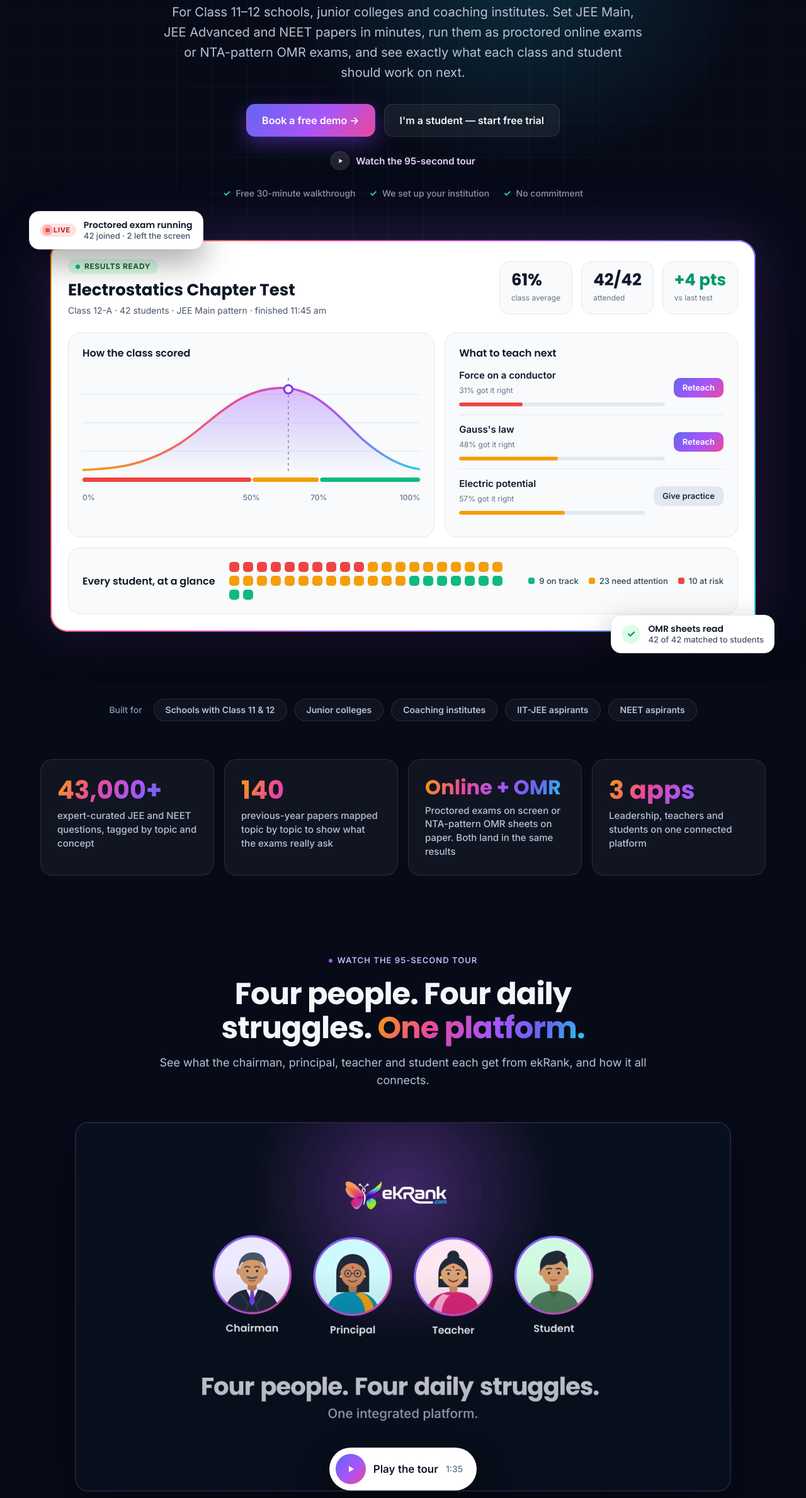
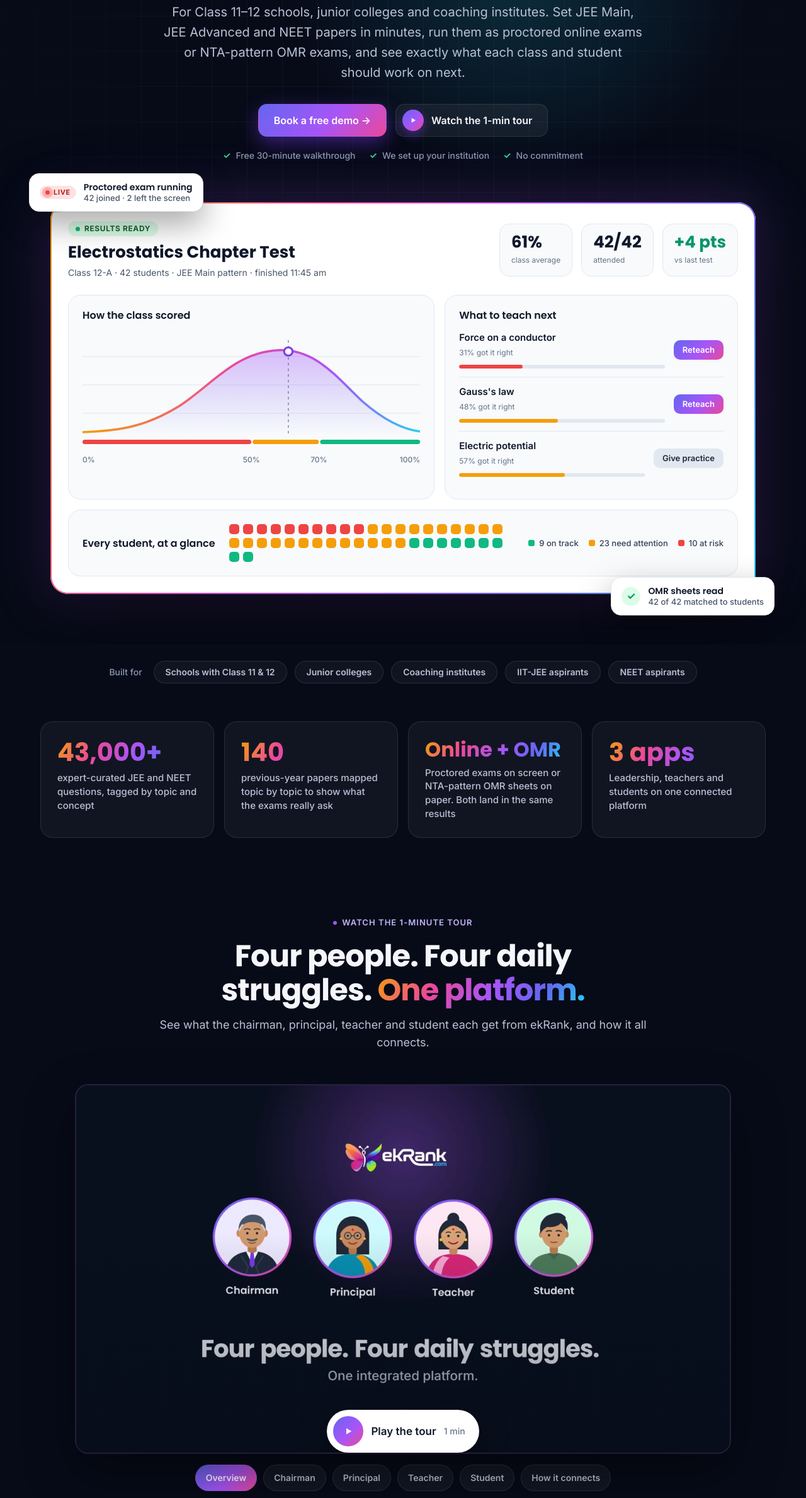
Before and after one commit to Arjun-nuerax/nuerax-website, a plain HTML site: page index.html in a window 1280 px wide. Shown: the part 384-2762 px from the top of the page at 63% size. Drawn offline with Linux system fonts and the light colour scheme.

Commit message:
Tour video, partners section, hero tour button (1-min wording)

```diff
--- a/index.html
+++ b/index.html
@@ -529,6 +529,10 @@ footer{border-top:1px solid var(--line);padding:44px 0 56px}
 .foot-apps{display:flex;flex-wrap:wrap;align-items:center;justify-content:space-between;gap:14px 24px;margin:28px 0 0;padding:22px 0 0;border-top:1px solid var(--line)}
 .foot-apps>b{font:600 15px/1.3 var(--head);color:var(--ink)}
 @media (max-width:520px){.foot-apps{justify-content:flex-start}.stores{width:100%}.store-badge{flex:1 1 150px;justify-content:center}}
+/* Hero tour button */
+.btn-tour{gap:12px;padding-left:10px}
+.bt-dot{width:34px;height:34px;border-radius:50%;display:grid;place-items:center;background:var(--grad2);color:#fff;box-shadow:0 6px 16px rgba(124,58,237,.45);transition:transform .2s}
+.btn-tour:hover .bt-dot{transform:scale(1.08)}
 /* Product tour video */
 .tour-sec{padding-top:24px}
 .tour{max-width:1040px;margin:0 auto}
@@ -627,9 +631,8 @@ footer{border-top:1px solid var(--line);padding:44px 0 56px}
       <p class="sub"><span class="sub-who">For Class 11–12 schools, junior colleges and coaching institutes. </span>Set JEE Main, JEE Advanced and NEET papers in minutes, run them as proctored online exams or NTA-pattern OMR exams, and see exactly what each class and student should work on next.</p>
       <div class="cta">
         <a class="btn btn-p" href="#demo">Book a free demo →</a>
-        <a class="btn btn-g" href="#students">I'm a student — start free trial</a>
+        <a class="btn btn-g btn-tour" href="#tour" data-tour-play="0" aria-label="Watch the 1-minute product tour"><span class="bt-dot"><svg width="14" height="14" viewBox="0 0 24 24" fill="currentColor" aria-hidden="true"><path d="M8 5.5v13l11-6.5z"/></svg></span>Watch the 1-min tour</a>
       </div>
-      <a class="tour-link" href="#tour" data-tour-play="0"><span class="tl-dot"><svg width="18" height="18" viewBox="0 0 24 24" fill="currentColor" aria-hidden="true"><path d="M8 5.5v13l11-6.5z"/></svg></span>Watch the 95-second tour</a>
       <div class="reassure"><span>Free 30-minute walkthrough</span><span>We set up your institution</span><span>No commitment</span></div>
     </div>
 
@@ -696,7 +699,7 @@ footer{border-top:1px solid var(--line);padding:44px 0 56px}
 <section class="sec tour-sec" id="tour">
   <div class="wrap">
     <div class="sec-h rv">
-      <span class="eyebrow"><i></i>Watch the 95-second tour</span>
+      <span class="eyebrow"><i></i>Watch the 1-minute tour</span>
       <h2>Four people. Four daily struggles. <span class="gt">One platform.</span></h2>
       <p>See what the chairman, principal, teacher and student each get from ekRank, and how it all connects.</p>
     </div>
@@ -706,9 +709,9 @@ footer{border-top:1px solid var(--line);padding:44px 0 56px}
           poster="media/ekrank-tour-poster-16x9.jpg"
           data-src-wide="media/ekrank-tour-16x9.mp4" data-src-narrow="media/ekrank-tour-4x5.mp4"
           data-poster-narrow="media/ekrank-tour-poster-4x5.jpg"
-          aria-label="ekRank product tour, 95 seconds, with voice-over and captions"></video>
-        <button type="button" class="tour-play" id="tour-play" aria-label="Play the 95-second ekRank tour">
-          <span class="tp-chip"><span class="tp-dot"><svg width="18" height="18" viewBox="0 0 24 24" fill="currentColor" aria-hidden="true"><path d="M8 5.5v13l11-6.5z"/></svg></span>Play the tour <small>1:35</small></span>
+          aria-label="ekRank product tour, about 1 minute, with voice-over and captions"></video>
+        <button type="button" class="tour-play" id="tour-play" aria-label="Play the 1-minute ekRank tour">
+          <span class="tp-chip"><span class="tp-dot"><svg width="18" height="18" viewBox="0 0 24 24" fill="currentColor" aria-hidden="true"><path d="M8 5.5v13l11-6.5z"/></svg></span>Play the tour <small>1 min</small></span>
         </button>
       </div>
       <div class="tour-ch" role="group" aria-label="Jump to a part of the tour"><button type="button" data-t="0" aria-pressed="true">Overview</button><button type="button" data-t="4.5" aria-pressed="false">Chairman</button><button type="button" data-t="20.5" aria-pressed="false">Principal</button><button type="button" data-t="40.5" aria-pressed="false">Teacher</button><button type="button" data-t="60.5" aria-pressed="false">Student</button><button type="button" data-t="78.5" aria-pressed="false">How it connects</button></div>
```
